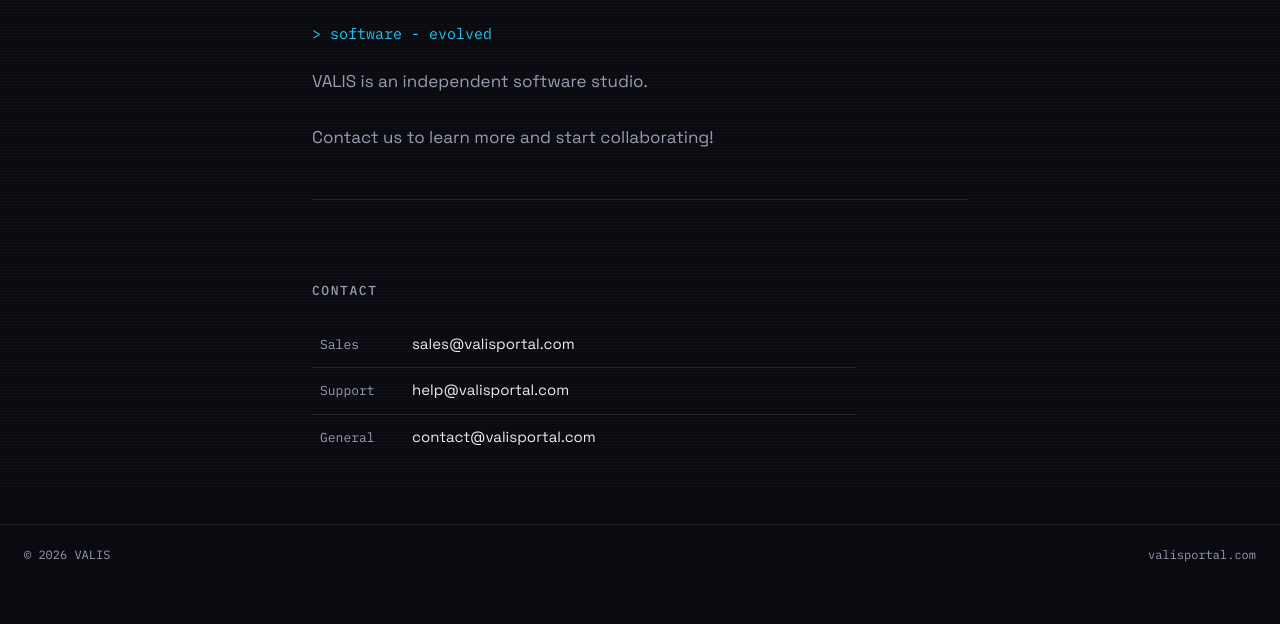
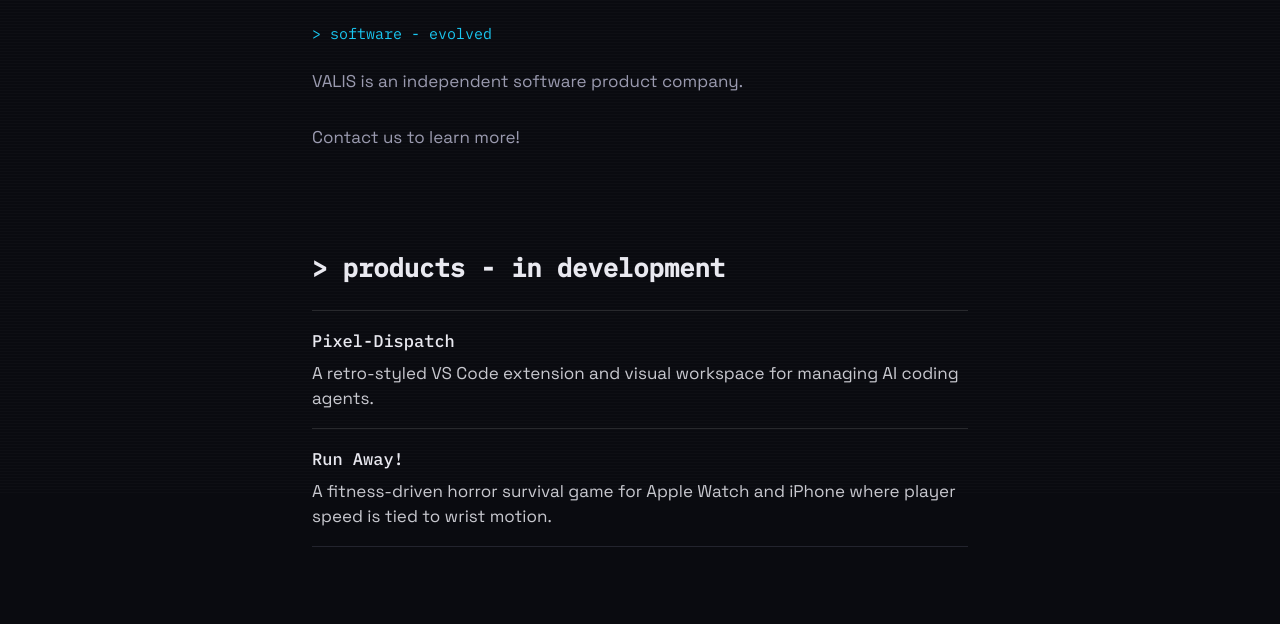
Before and after one commit to jreasor/valisportal, an Astro site: page / in a window 1280 px wide. Shown: the part 306-930 px from the top of the page. Before the commit the page ends 895 px from the top, so only its background shows below. Built offline with nearby package versions, Linux system fonts and the light colour scheme; Astro itself is replaced by a stand-in of ours.

Commit message:
Update index.astro and global.css

```diff
--- a/src/pages/index.astro
+++ b/src/pages/index.astro
@@ -12,7 +12,7 @@ const year = new Date().getFullYear();
     <title>VALIS: software - evolved</title>
     <meta
       name="description"
-      content="VALIS is an independent software studio building deliberate, dependable systems for the modern web."
+      content="VALIS is an independent software product company building modern software applications with a retro flare."
     />
     <link rel="icon" type="image/svg+xml" href="/favicon.svg" />
     <link rel="preconnect" href="https://fonts.googleapis.com" />
@@ -26,7 +26,7 @@ const year = new Date().getFullYear();
     <header class="site-header">
       <img class="wordmark" src="/valis_logo.svg" alt="VALIS" />
       <nav>
-        <a href="mailto:contact@valisportal.com">Contact</a>
+        <a href="#contact">Contact</a>
       </nav>
     </header>
 
@@ -41,11 +41,29 @@ const year = new Date().getFullYear();
         />
         <p class="tagline mono">&gt; software - evolved</p>
         <p class="lede">
-          VALIS is an independent software studio.<br><br>Contact us to learn more and start collaborating!
+          VALIS is an independent software product company.<br><br>Contact us to learn more!
         </p>
       </section>
 
-      <section class="contact">
+      <section id="products" class="products" aria-labelledby="products-heading">
+        <h2 id="products-heading" class="mono">&gt; products - in development</h2>
+        <ul>
+          <li>
+            <span class="label">Pixel-Dispatch</span>
+            <p class="product-desc">
+              A retro-styled VS Code extension and visual workspace for managing AI coding agents.
+            </p>
+          </li>
+          <li>
+            <span class="label">Run Away!</span>
+            <p class="product-desc">
+              A fitness-driven horror survival game for Apple Watch and iPhone where player speed is tied to wrist motion.
+            </p>
+          </li>
+        </ul>
+      </section>
+
+      <section id="contact" class="contact">
         <h2>Contact</h2>
         <ul>
           <li><span class="label">Sales</span><a href="mailto:sales@valisportal.com">sales@valisportal.com</a></li>
--- a/src/styles/global.css
+++ b/src/styles/global.css
@@ -120,6 +120,37 @@ main {
   white-space: nowrap;
 }
 
+/* ---------- products ---------- */
+
+.products {
+  margin-top: 3rem;
+}
+
+.products ul {
+  list-style: none;
+  padding: 0;
+  margin: 1rem 0 0;
+}
+
+.products li {
+  display: flex;
+  flex-direction: column;
+  gap: 0.35rem;
+  padding: 1rem 0;
+  border-top: 1px solid rgba(255, 255, 255, 0.12);
+}
+
+.products .label {
+  font-family: "IBM Plex Mono", monospace;
+  font-weight: 500;
+}
+
+.product-desc {
+  margin: 0;
+  opacity: 0.85;
+  line-height: 1.5;
+}
+
 /* ---------- contact ---------- */
 
 .contact {
```
